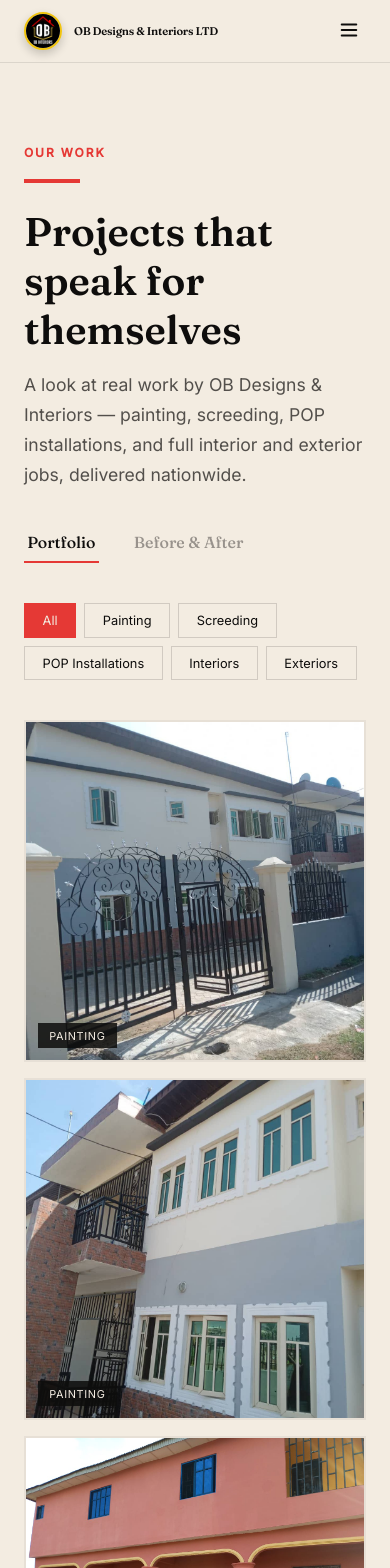
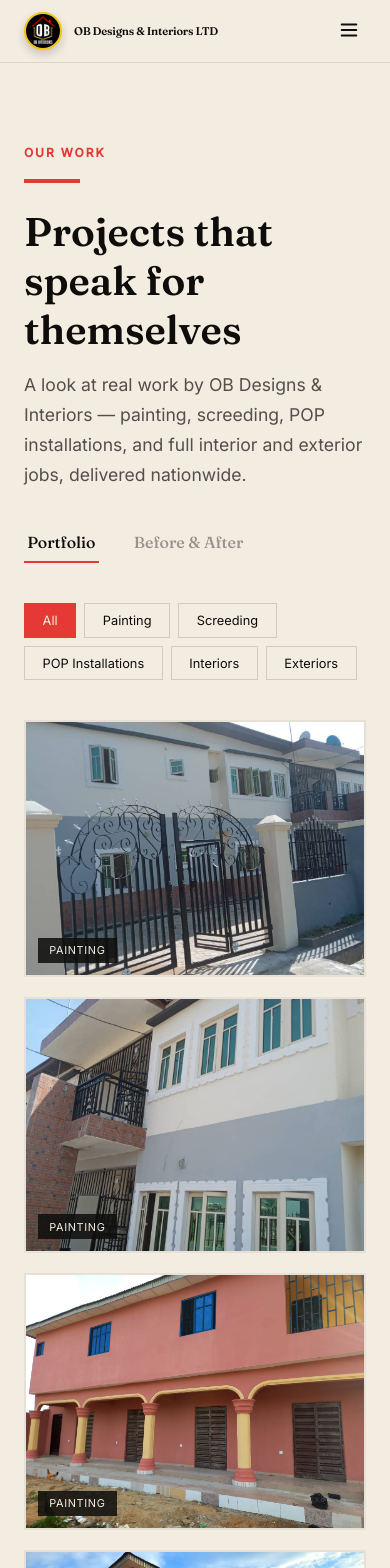
Before and after one commit to ashleybrown22343-max/obdesigns, a React (Vite) app: page /projects in a window 390 px wide. Shown: the top 1568 px of the page. Built offline with nearby package versions, Linux system fonts and the light colour scheme.

Commit message:
Update projects.css

```diff
--- a/src/styles/projects.css
+++ b/src/styles/projects.css
@@ -107,30 +107,31 @@
   color: var(--red);
 }
 
+/* UPDATED MASONRY TO GRID - LARGE, CLEAR IMAGES */
 .masonry {
   max-width: 1200px;
   margin: 0 auto;
   padding: 0 1.5rem 6rem;
-  column-count: 3;
-  column-gap: 1rem;
+  display: grid;
+  grid-template-columns: 1fr 1fr; /* 2 columns on desktop */
+  gap: 1.5rem;
 }
 
-@media (max-width: 900px) {
-  .masonry { column-count: 2; }
-}
-@media (max-width: 560px) {
-  .masonry { column-count: 1; }
+@media (max-width: 768px) {
+  .masonry {
+    grid-template-columns: 1fr; /* 1 column on mobile - huge and clear */
+    gap: 1.25rem;
+  }
 }
 
 .masonryItem {
-  break-inside: avoid;
-  margin-bottom: 1rem;
   overflow: hidden;
   position: relative;
   cursor: pointer;
   background: rgba(14, 13, 12, 0.05);
   border: 2px solid transparent;
   transition: border-color 0.3s ease;
+  aspect-ratio: 4 / 3; /* Uniform proportional size */
 }
 
 .masonryItem:hover {
@@ -139,6 +140,8 @@
 
 .masonryItem img {
   width: 100%;
+  height: 100%;
+  object-fit: cover; /* Ensures it fills the box without stretching */
   display: block;
   transition: transform 0.4s ease;
 }
```
